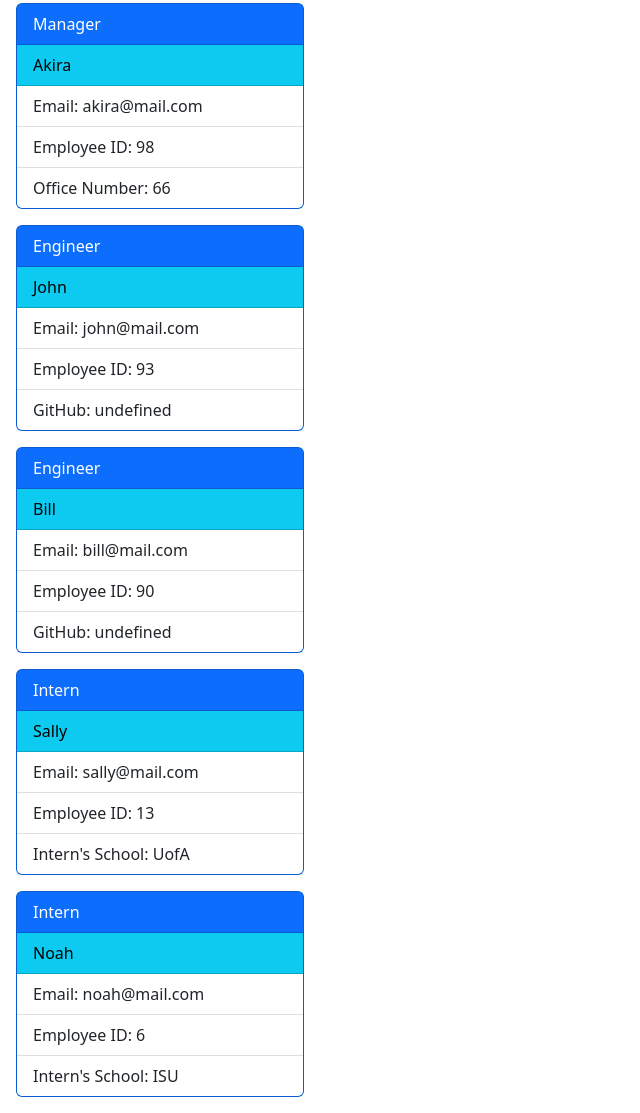
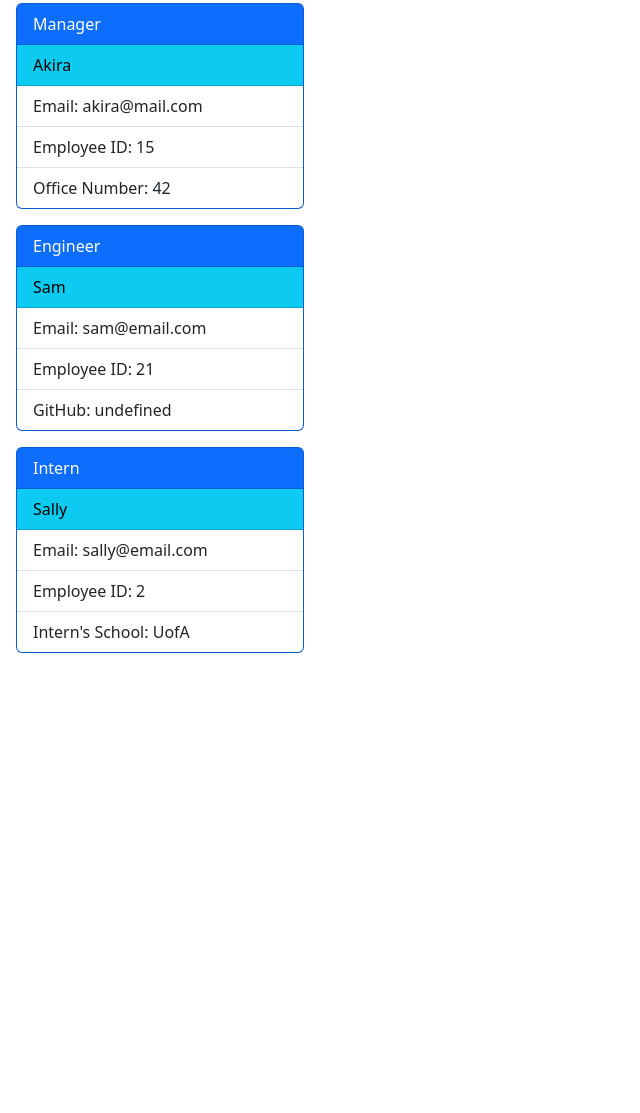
Before and after one commit to Raklotzbach/workteam-generator, a website: page index.html in a window 1280 px wide. Shown: the part 13-1126 px from the top of the page, without its empty margins (0-640 px from the left). After the commit the page ends 800 px from the top, so only its background shows below. Drawn offline with nearby package versions, Linux system fonts and the light colour scheme.

Commit message:
update html filename:

```diff
--- a/write.html
+++ b/index.html
@@ -18,8 +18,8 @@
             </div>
             <ul class="list-group list-group-flush">
                 <li class="list-group-item">Email: akira@mail.com</li>
-                <li class="list-group-item">Employee ID: 98</li>
-                <li class="list-group-item">Office Number: 66</li>
+                <li class="list-group-item">Employee ID: 15</li>
+                <li class="list-group-item">Office Number: 42</li>
             </ul>
         </div>
 
@@ -28,25 +28,11 @@
                 Engineer
             </div>
             <div class="card-header text-bg-info">
-                John
+                Sam
             </div>
             <ul class="list-group list-group-flush">
-                <li class="list-group-item">Email: john@mail.com</li>
-                <li class="list-group-item">Employee ID: 93</li>
-                <li class="list-group-item">GitHub: undefined</li>
-            </ul>
-        </div>
-
-        <div class="card m-3 text-bg-primary" style="width: 18rem;">
-            <div class="card-header text-bg-primary">
-                Engineer
-            </div>
-            <div class="card-header text-bg-info">
-                Bill
-            </div>
-            <ul class="list-group list-group-flush">
-                <li class="list-group-item">Email: bill@mail.com</li>
-                <li class="list-group-item">Employee ID: 90</li>
+                <li class="list-group-item">Email: sam@email.com</li>
+                <li class="list-group-item">Employee ID: 21</li>
                 <li class="list-group-item">GitHub: undefined</li>
             </ul>
         </div>
@@ -59,23 +45,9 @@
                 Sally
             </div>
             <ul class="list-group list-group-flush">
-                <li class="list-group-item">Email: sally@mail.com</li>
-                <li class="list-group-item">Employee ID: 13</li>
+                <li class="list-group-item">Email: sally@email.com</li>
+                <li class="list-group-item">Employee ID: 2</li>
                 <li class="list-group-item">Intern's School: UofA</li>
-            </ul>
-        </div>
-
-        <div class="card m-3 text-bg-primary" style="width: 18rem;">
-            <div class="card-header text-bg-primary">
-                Intern
-            </div>
-            <div class="card-header text-bg-info">
-                Noah
-            </div>
-            <ul class="list-group list-group-flush">
-                <li class="list-group-item">Email: noah@mail.com</li>
-                <li class="list-group-item">Employee ID: 6</li>
-                <li class="list-group-item">Intern's School: ISU</li>
             </ul>
         </div>
         </body>
--- a/index.js
+++ b/index.js
@@ -212,7 +212,7 @@ function writeToFile() {
     let finalEL = finalHTML.join()
     // replace erroneous commas with nothing
     finalEL = finalEL.replace(/,/g,'')
-    fs.writeFile("write.html", finalEL, (err) => {
+    fs.writeFile("index.html", finalEL, (err) => {
         if (err) {
             console.error(err)
         } else {
```
